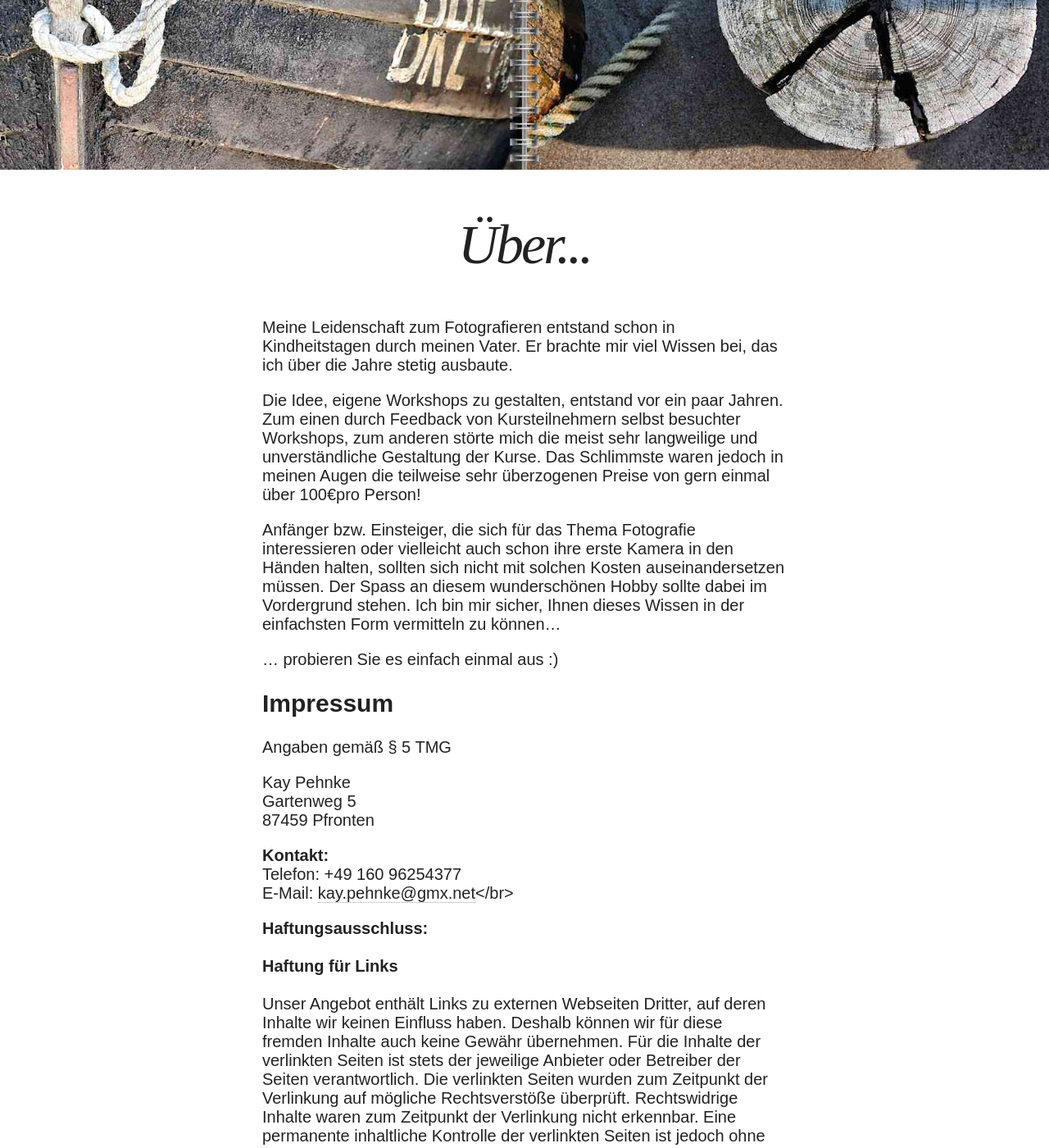
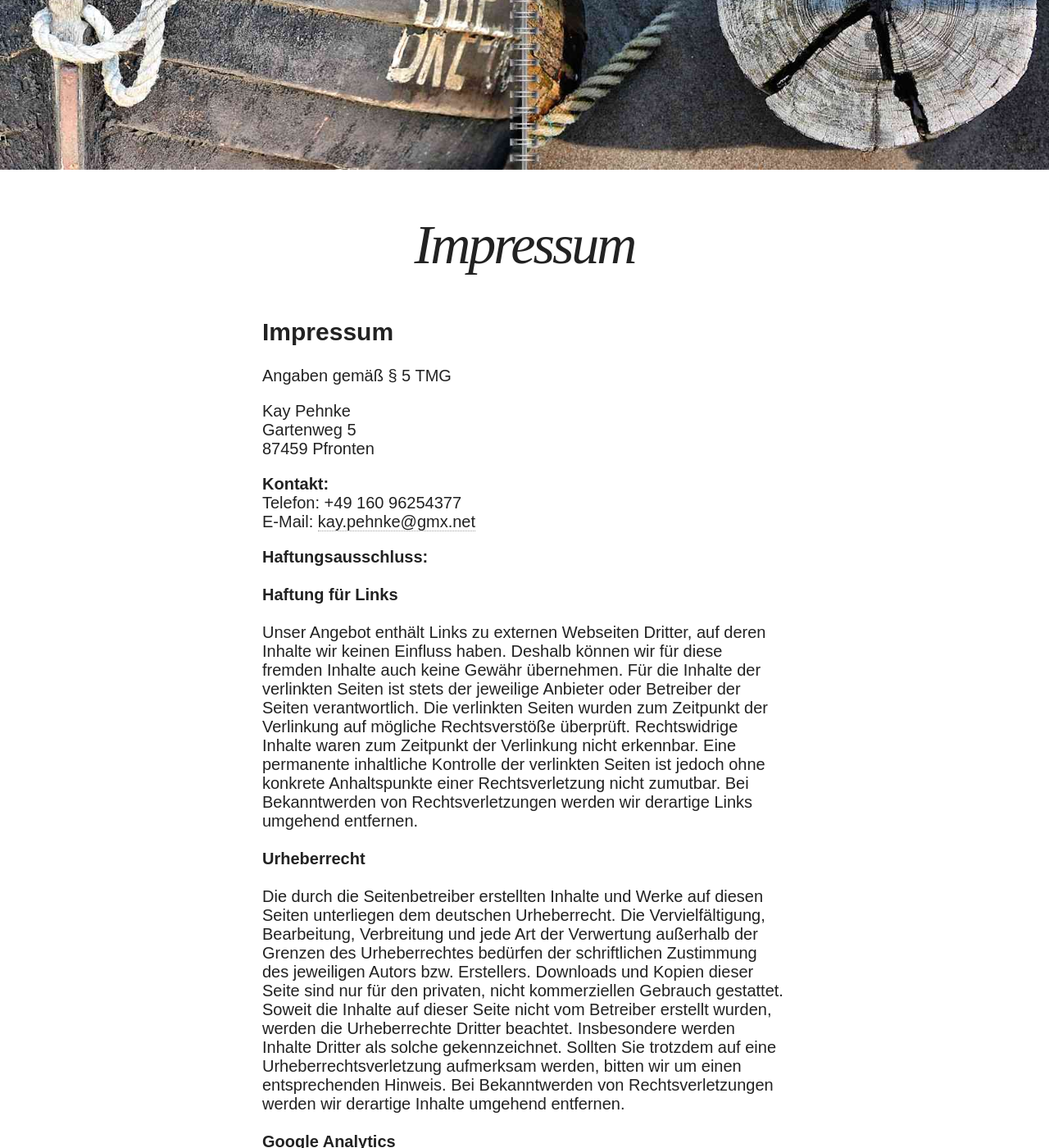
Before and after one commit to kay-pehnke/kay-pehnke.github.io, a Jekyll site: the page built from disclaimer.html, in a window 1280 px wide and 1400 px high, scrolled down 379 px. Shown: the whole window at 82% size. Built offline with Jekyll 4.4.1, drawn with Linux system fonts in a browser that asks for light colours; nearby versions of some CDN libraries.

Commit message:
disclaimer now in footer

```diff
--- a/_includes/footer.html
+++ b/_includes/footer.html
@@ -1,4 +1,5 @@
-<span>&copy; {{ site.time | date: '%Y' }} {{ site.owner.name }}. <div class="social-icons">
+<span>&copy; {{ site.time | date: '%Y' }} {{ site.owner.name }}. <a href="/disclaimer/">Impressum</a>
+<div class="social-icons">
 	{% if site.owner.twitter %}<a href="http://twitter.com/{{ site.owner.twitter }}" title="{{ site.owner.name}} on Twitter" target="_blank"><i class="icon-twitter icon-2x"></i></a>{% endif %}
 	{% if site.owner.facebook %}<a href="http://facebook.com/{{ site.owner.facebook }}" title="{{ site.owner.name}} on Facebook" target="_blank"><i class="icon-facebook icon-2x"></i></a>{% endif %}
 	{% if site.owner.google_plus %}<a href="{{ site.owner.google_plus }}" title="{{ site.owner.name}} on Google+" target="_blank"><i class="icon-google-plus icon-2x"></i></a>{% endif %}
--- a/about.md
+++ b/disclaimer.html
@@ -1,26 +1,11 @@
 ---
 layout: page
-permalink: /about/
-title: Über...
-tags: [über]
-modified: 2014-03-19
+permalink: /disclaimer/
+title: Impressum
+description: "Impressum"
 image:
   feature: ostsee2.jpg
-comments: false
-share: false
 ---
-
-Meine Leidenschaft zum Fotografieren entstand schon in Kindheitstagen durch meinen Vater. Er brachte mir viel Wissen bei, das ich über die Jahre stetig ausbaute.
-
-Die Idee, eigene Workshops zu gestalten, entstand vor ein paar Jahren.
-Zum einen durch Feedback von Kursteilnehmern selbst besuchter Workshops, zum anderen störte mich die meist sehr langweilige und unverständliche Gestaltung der Kurse.
-Das Schlimmste waren jedoch in meinen Augen die teilweise sehr überzogenen Preise von gern einmal über 100€pro Person!
-
-Anfänger bzw. Einsteiger, die sich für das Thema Fotografie interessieren oder vielleicht auch schon ihre erste Kamera in den Händen halten, sollten sich nicht mit solchen Kosten auseinandersetzen müssen. Der Spass an diesem wunderschönen Hobby sollte dabei im Vordergrund stehen.
-Ich bin mir sicher, Ihnen dieses Wissen in der einfachsten Form vermitteln zu können…
-
-... probieren Sie es einfach einmal aus :)
-
 
 <div class='impressum'><h1>Impressum</h1><p>Angaben gemäß § 5 TMG</p>
 <p>Kay Pehnke<br>
```
